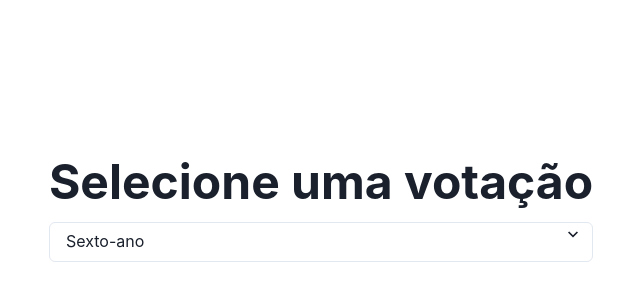
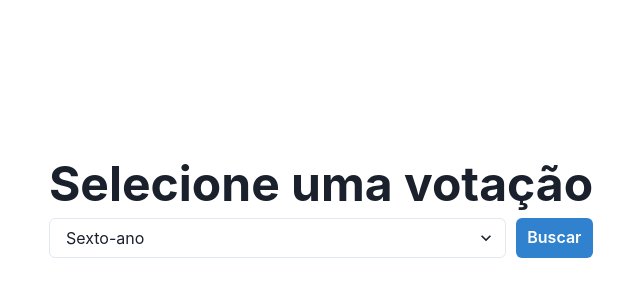
Before and after one commit to Joel-leal/voting-system, a Next.js app: page / in a window 1280 px wide. Shown: the part 186-486 px from the top of the page, without its empty margins (319-959 px from the left). Built offline with nearby package versions, Linux system fonts and the light colour scheme.

Commit message:
fix: adjusting select and inserting button

```diff
--- a/pages/index.tsx
+++ b/pages/index.tsx
@@ -1,4 +1,4 @@
-import { Heading, Box, Flex, Select } from '@chakra-ui/react';
+import { Heading, Box, Flex, Select, Button } from '@chakra-ui/react';
 import Head from 'next/head';
 
 import type { NextPage } from 'next';
@@ -8,21 +8,30 @@ const Home: NextPage = () => {
     <Flex h="100vh" w="100vw" alignItems="center" justifyContent="center">
       <Box>
         <Head>
-          <title>Eleições 2018</title>
+          <title>Eleições 2022</title>
           <link rel="icon" href="/favicon.ico" />
         </Head>
         <main>
-          <Heading as="h1" size="2xl" mb="2">
+          <Heading as="h1" size="2xl">
             Selecione uma votação{' '}
-            <Box>
+          </Heading>
+          <Box
+            display="flex"
+            alignItems="center"
+            justifyContent="center"
+            width="100%"
+            py="10px"
+          >
             <Select>
               <option value="sexto-ano">Sexto-ano</option>
               <option value="setimo-ano">Sétimo-ano</option>
               <option value="oitavo-ano">Oitavo-ano</option>
               <option value="nono-ano">Nono-ano</option>
             </Select>
+            <Button colorScheme="blue" marginLeft="10px">
+              Buscar
+            </Button>
           </Box>
-          </Heading>
         </main>
       </Box>
     </Flex>
```
Lines whose indentation alone changed are shown as unchanged.
